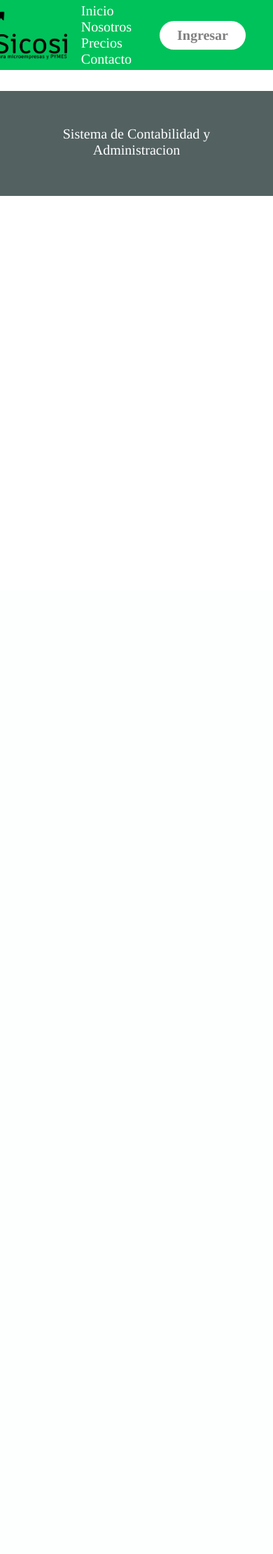
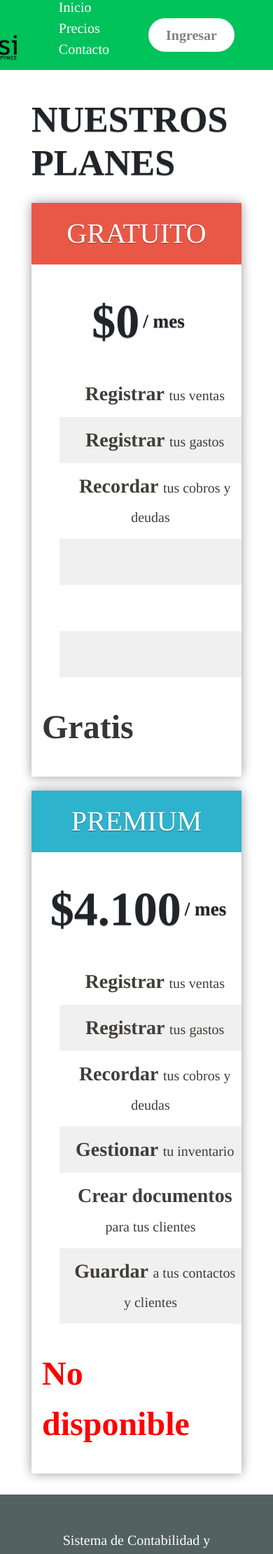
Before and after one commit to Franco-Castillo/ProjectTitulo, a Django app: page /Precio/ in a window 390 px wide. Shown: the top 2221 px of the page at 70% size. Before the commit the page ends 280 px from the top, so only its background shows below. Run offline with Django 4.2, Linux system fonts and the light colour scheme.

Commit message:
Alfa 2.2

```diff
--- /dev/null
+++ b/Web/base/static/app/CSS/precios.css
@@ -0,0 +1,223 @@
+* {
+    margin: 0;
+    padding: 0;
+    -webkit-box-sizing: border-box;
+    -moz-box-sizing: border-box;
+    box-sizing: border-box;
+  }
+
+  body {
+    background: #2e2a2a;
+    color: #FFF;
+    font-size: 62.5%;
+    font-family: 'Roboto', Arial, Helvetica, Sans-serif, Verdana;
+  }
+
+  ul {
+    list-style-type: none;
+  }
+
+  a {
+    color: #e95846;
+    text-decoration: none;
+  }
+
+  .pricing-table-title {
+    text-transform: uppercase;
+    font-weight: 700;
+    font-size: 2.6em;
+    margin-top: 15px;
+    text-align: left;
+    margin-bottom: 25px;
+    text-shadow: 0 1px 1px rgba(0,0,0,0.4);
+  }
+
+  .pricing-table-title a {
+    font-size: 0.6em;
+  }
+
+  .clearfix:after {
+    content: '';
+    display: block;
+    height: 0;
+    width: 0;
+    clear: both;
+  }
+  /** ========================
+   * Contenedor
+   ============================*/
+  .pricing-wrapper {
+    width: 960px;
+    margin: 40px auto 0;
+  }
+
+  .pricing-table {
+    margin: 0 10px;
+    text-align: center;
+    width: 300px;
+    float: left;
+    -webkit-box-shadow: 0 0 15px rgba(0,0,0,0.4);
+    box-shadow: 0 0 15px rgba(0,0,0,0.4);
+    -webkit-transition: all 0.25s ease;
+    -o-transition: all 0.25s ease;
+    transition: all 0.25s ease;
+  }
+
+  .pricing-table:hover {
+    -webkit-transform: scale(1.06);
+    -ms-transform: scale(1.06);
+    -o-transform: scale(1.06);
+    transform: scale(1.06);
+  }
+
+  .pricing-title {
+    color: #FFF;
+    background: #e95846;
+    padding: 20px 0;
+    font-size: 2em;
+    text-transform: uppercase;
+    text-shadow: 0 1px 1px rgba(0,0,0,0.4);
+  }
+
+  .pricing-table.recommended .pricing-title {
+    background: #2db3cb;
+  }
+
+  .pricing-table.recommended .pricing-action {
+    background: #2db3cb;
+  }
+
+  .pricing-table .price {
+    font-size: 3.4em;
+    font-weight: 700;
+    padding: 20px 0;
+    text-shadow: 0 1px 1px rgba(0,0,0,0.4);
+  }
+
+  .pricing-table .price sup {
+    font-size: 0.4em;
+    position: relative;
+    left: 5px;
+  }
+
+  .table-list {
+    background: #FFF;
+    color: #403d3a;
+  }
+
+  .table-list li {
+    font-size: 1.4em;
+    font-weight: 700;
+    padding: 12px 8px;
+  }
+
+  .table-list li:before {
+    content: "\f00c";
+    font-family: 'FontAwesome';
+    color: #3fab91;
+    display: inline-block;
+    position: relative;
+    right: 5px;
+    font-size: 16px;
+  }
+
+  .table-list li span {
+    font-weight: 400;
+  }
+
+  .table-list li span.unlimited {
+    color: #FFF;
+    background: #e95846;
+    font-size: 0.9em;
+    padding: 5px 7px;
+    display: inline-block;
+    -webkit-border-radius: 38px;
+    -moz-border-radius: 38px;
+    border-radius: 38px;
+  }
+
+
+  .table-list li:nth-child(2n) {
+    background: #F0F0F0;
+  }
+
+  .table-buy {
+    background: #FFF;
+    padding: 15px;
+    text-align: left;
+    overflow: hidden;
+  }
+
+  .table-buy p {
+    float: left;
+    color: #37353a;
+    font-weight: 700;
+    font-size: 2.4em;
+  }
+
+  .table-buy p sup {
+    font-size: 0.5em;
+    position: relative;
+    left: 5px;
+  }
+
+  .table-buy .pricing-action {
+    float: right;
+    color: #FFF;
+    background: #e95846;
+    padding: 10px 16px;
+    -webkit-border-radius: 2px;
+    -moz-border-radius: 2px;
+    border-radius: 2px;
+    font-weight: 700;
+    font-size: 1.4em;
+    text-shadow: 0 1px 1px rgba(0,0,0,0.4);
+    -webkit-transition: all 0.25s ease;
+    -o-transition: all 0.25s ease;
+    transition: all 0.25s ease;
+  }
+
+  .table-buy .pricing-action:hover {
+    background: #cf4f3e;
+  }
+
+  .recommended .table-buy .pricing-action:hover {
+    background: #228799;
+  }
+
+  /** ================
+   * Responsive
+   ===================*/
+   @media only screen and (min-width: 768px) and (max-width: 959px) {
+    .pricing-wrapper {
+      width: 768px;
+    }
+
+    .pricing-table {
+      width: 236px;
+    }
+
+    .table-list li {
+      font-size: 1.3em;
+    }
+
+   }
+
+   @media only screen and (max-width: 767px) {
+    .pricing-wrapper {
+      width: 420px;
+    }
+
+    .pricing-table {
+      display: block;
+      float: none;
+      margin: 0 0 20px 0;
+      width: 100%;
+    }
+   }
+
+  @media only screen and (max-width: 479px) {
+    .pricing-wrapper {
+      width: 300px;
+    }
+  }
--- a/Web/base/templates/app/Gastos/crear1.html
+++ b/Web/base/templates/app/Gastos/crear1.html
@@ -1,12 +1,12 @@
 {% extends 'app/base2.html' %}
 
-{% block titulo %} Agregar Venta {% endblock %}
+{% block title %}Registar un gasto{% endblock %}
 
 {% block contenido %}
 <div style="text-align: center;">
 <br>
 <br>
-<h1 style="">Crear Nuevo Gasto al crud</h1>
+<h1 style="">Registrar un gasto</h1>
 <br>
 <br>
 {% include 'app/Ventas/form.html'  %}
--- a/Web/base/templates/app/Gastos/editar1.html
+++ b/Web/base/templates/app/Gastos/editar1.html
@@ -1,12 +1,12 @@
 {% extends 'app/base2.html' %}
 
-{% block titulo %} Editar las Ventas {% endblock %}
+{% block title %}Editar egreso{% endblock %}
 
 {% block contenido %}
 <div style="text-align: center;">
 <br>
 <br>
-<h1 style="">Editar Gasto</h1>
+<h1 style="">Editar movimiento</h1>
 <br>
 <br>
 {% include 'app/Gastos/form1.html'  %}
--- a/Web/base/templates/app/Gastos/form1.html
+++ b/Web/base/templates/app/Gastos/form1.html
@@ -10,5 +10,6 @@
         >
         <div>{{ campo.errors }}</div>
         {% endfor %}
-        <input type="submit" value="Enviar">
+        <br>
+        <input type="submit" value="Guardar">
 </form>
--- a/Web/base/templates/app/Inv/Precio.html
+++ b/Web/base/templates/app/Inv/Precio.html
@@ -4,4 +4,46 @@
 
 {% block contenido %}
 
+<!-- Contenedor -->
+<div class="pricing-wrapper clearfix">
+    <!-- Titulo -->
+    <h1 class="pricing-table-title">Nuestros planes</h1>
+
+    <div class="pricing-table">
+      <h3 class="pricing-title">Gratuito</h3>
+      <div class="price">$0<sup>/ mes</sup></div>
+      <!-- Lista de Caracteristicas / Propiedades -->
+      <ul class="table-list">
+        <li>Registrar <span>tus ventas</span></li>
+        <li>Registrar <span>tus gastos</span></li>
+        <li>Recordar <span>tus cobros y deudas</span></li>
+        <li></li>
+        <li></li>
+        <li></li>
+      </ul>
+      <!-- Contratar / Comprar -->
+      <div class="table-buy">
+        <p>Gratis</p>
+      </div>
+    </div>
+
+    <div class="pricing-table recommended">
+      <h3 class="pricing-title">Premium</h3>
+      <div class="price">$4.100<sup>/ mes</sup></div>
+      <!-- Lista de Caracteristicas / Propiedades -->
+      <ul class="table-list">
+        <li>Registrar <span>tus ventas</span></li>
+        <li>Registrar <span>tus gastos</span></li>
+        <li>Recordar <span>tus cobros y deudas</span></li>
+        <li>Gestionar <span>tu inventario</span></li>
+        <li>Crear documentos <span>para tus clientes</span></li>
+        <li>Guardar <span>a tus contactos y clientes</span></li>
+      </ul>
+      <!-- Contratar / Comprar -->
+      <div class="table-buy">
+        <p style="color: red">No disponible</p>
+      </div>
+    </div>
+  </div>
+
 {% endblock %}
--- a/Web/base/templates/app/Invitado.html
+++ b/Web/base/templates/app/Invitado.html
@@ -3,7 +3,7 @@
 {% load static %}
 
 {% block contenido %}
-<h1 style="background-color:MediumSeaGreen; text-align: center;">Bienvenido</h1>
+<h1 style="background-color:MediumSeaGreen; text-align: center; color: white;">Bienvenido</h1>
 <img class="Banner" src="{% static 'app/Img/banner.jpg' %}" alt="banner" style="text-align: center;">
 
 {% endblock %}
--- a/Web/base/templates/app/Usu/Ayuda.html
+++ b/Web/base/templates/app/Usu/Ayuda.html
@@ -34,7 +34,7 @@
         <textarea name="Mensaje" id="Mensaje" cols="30" rows="10"></textarea>
         <br>
         <br>
-        <button class="button">Enviar</button>
+        <button type="button" class="btn btn-success">Enviar</button>
     </form>
     <table id="tablacontactos">
     </table>
--- a/Web/base/templates/app/Ventas/crear.html
+++ b/Web/base/templates/app/Ventas/crear.html
@@ -1,12 +1,12 @@
 {% extends 'app/base2.html' %}
 
-{% block titulo %} Agregar Venta {% endblock %}
+{% block title %}Registrar un ingreso{% endblock %}
 
 {% block contenido %}
 <div style="text-align: center;">
 <br>
 <br>
-<h1 style="">Agregar Nueva Venta al crud</h1>
+<h1 style="">Registrar un ingreso</h1>
 <br>
 <br>
 {% include 'app/Ventas/form.html'  %}
--- a/Web/base/templates/app/Ventas/editar.html
+++ b/Web/base/templates/app/Ventas/editar.html
@@ -1,12 +1,12 @@
 {% extends 'app/base2.html' %}
 
-{% block titulo %} Editar las Ventas {% endblock %}
+{% block title %}Editar ingreso{% endblock %}
 
 {% block contenido %}
 <div style="text-align: center;">
 <br>
 <br>
-<h1 style="">Editar Ventas</h1>
+<h1 style="">Editar movimiento</h1>
 <br>
 <br>
 {% include 'app/Ventas/form.html'  %}
--- a/Web/base/templates/app/Ventas/form.html
+++ b/Web/base/templates/app/Ventas/form.html
@@ -10,5 +10,6 @@
         >
         <div>{{ campo.errors }}</div>
         {% endfor %}
-        <input type="submit" value="Enviar">
+        <br>
+        <button type="submit" value="Enviar" class="btn btn-success">Guardar</button>
 </form>
--- a/Web/base/templates/app/base.html
+++ b/Web/base/templates/app/base.html
@@ -9,6 +9,7 @@
     {% block css %}
     {% endblock %}
     <link rel="stylesheet" href="{% static 'app/CSS/Menu.css' %}">
+    <link href="https://cdn.jsdelivr.net/npm/bootstrap@5.0.2/dist/css/bootstrap.min.css" rel="stylesheet" integrity="sha384-EVSTQN3/azprG1Anm3QDgpJLIm9Nao0Yz1ztcQTwFspd3yD65VohhpuuCOmLASjC" crossorigin="anonymous">
 </head>
 <body>
 <header class="header">
--- a/Web/base/templates/app/base1.html
+++ b/Web/base/templates/app/base1.html
@@ -9,6 +9,8 @@
     {% block css %}
     {% endblock %}
     <link rel="stylesheet" href="{% static 'app/CSS/style.css' %}">
+    <link rel="stylesheet" href="{% static 'app/CSS/precios.css' %}">
+    <link href="https://cdn.jsdelivr.net/npm/bootstrap@5.0.2/dist/css/bootstrap.min.css" rel="stylesheet" integrity="sha384-EVSTQN3/azprG1Anm3QDgpJLIm9Nao0Yz1ztcQTwFspd3yD65VohhpuuCOmLASjC" crossorigin="anonymous">
 </head>
 <body>
 <header class="header">
@@ -18,7 +20,6 @@
     <nav>
         <ul class="nav-opc">
             <li><a href="{% url 'Invitado' %}">Inicio</a></li>
-            <li><a href="{% url 'Nosotros' %}">Nosotros</a></li>
             <li><a href="{% url 'Precio' %}">Precios</a></li>
             <li><a href="{% url 'Contacto' %}">Contacto</a></li>
         </ul>
```
Also changed, not shown: Web/base/templates/app/Gastos/index1.html (+16 -13 lines), Web/base/templates/app/Inv/Contacto.html (+7 -7 lines), Web/base/templates/app/Usuario.html (+6 -4 lines), Web/base/templates/app/Ventas/index.html (+16 -12 lines), Web/base/templates/app/base2.html (+6 -11 lines), Web/base/templates/registration/login.html (+4 -6 lines), Web/base/templates/registration/registro.html (+4 -4 lines), Web/db.sqlite3.
